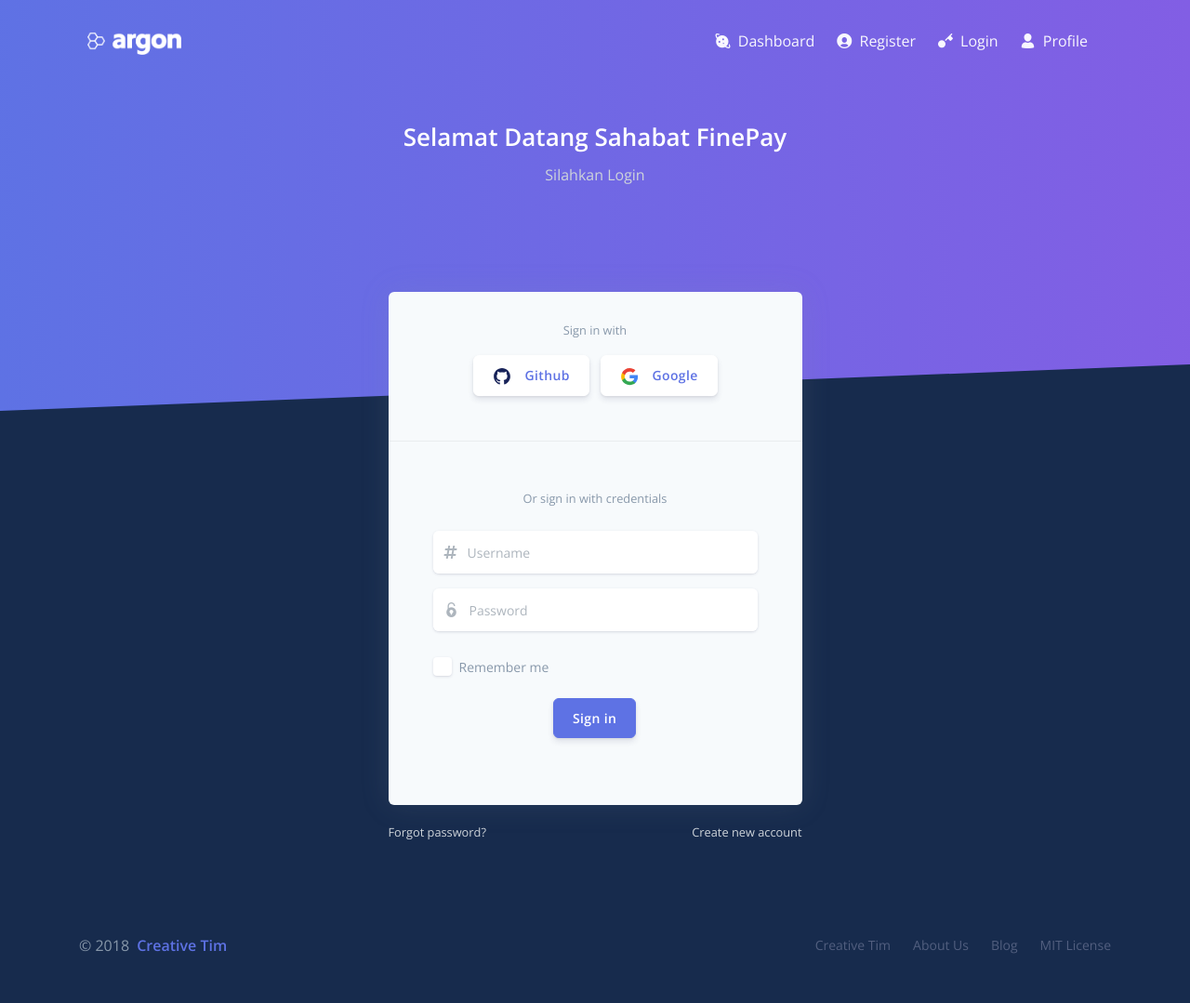
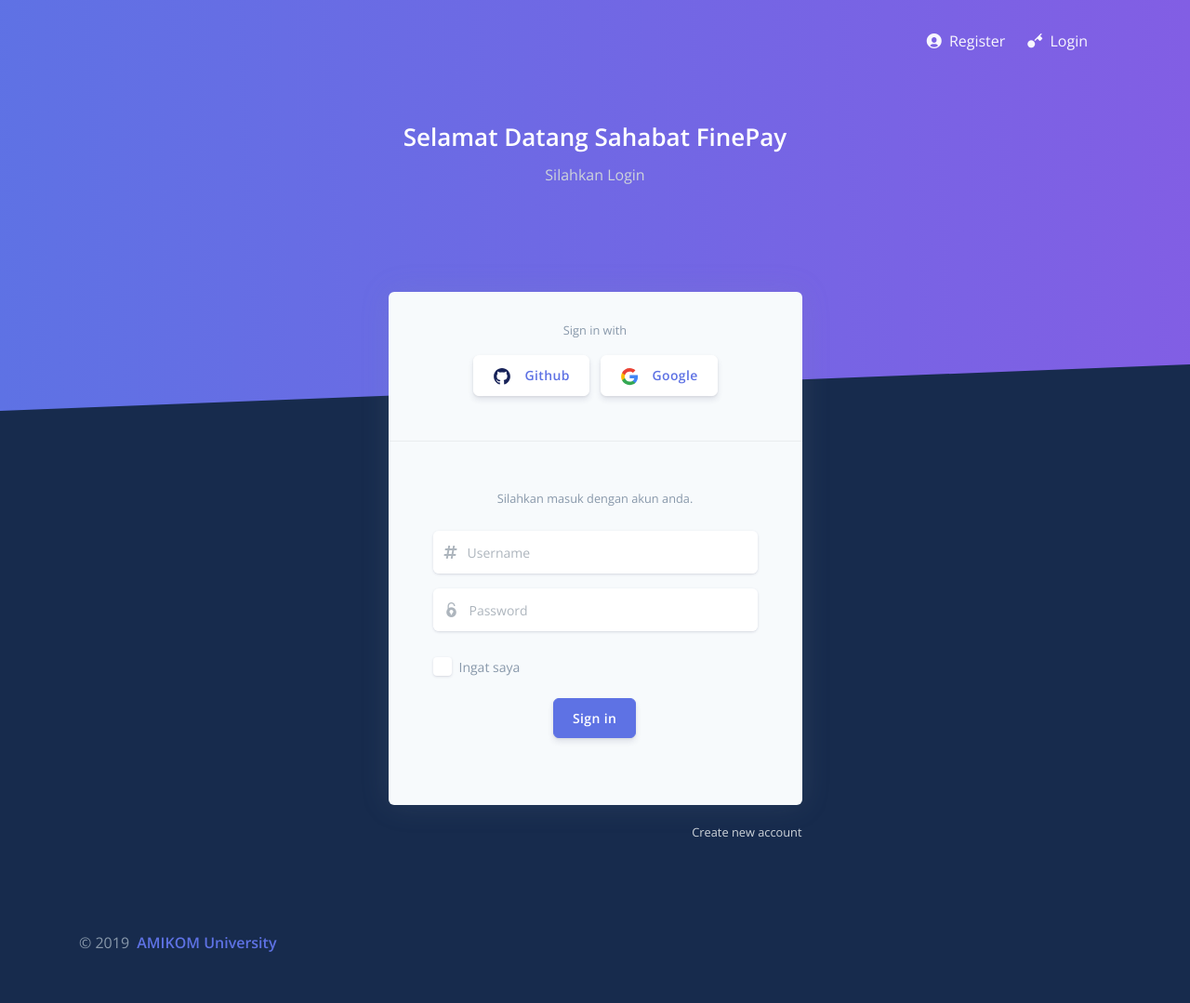
Before and after one commit to anangwp98/finepay-01, a PHP site: page /dashboard/admin/login.php in a window 1280 px wide. Shown: the whole page at 93% size. After the commit the page ends 1024 px from the top, so only its background shows below. Run offline with PHP 8.4, Linux system fonts and the light colour scheme; some libraries are stand-ins or nearby versions.

Commit message:
managelogin

```diff
--- a/dashboard/admin/login.php
+++ b/dashboard/admin/login.php
@@ -42,7 +42,7 @@
     <nav class="navbar navbar-top navbar-horizontal navbar-expand-md navbar-dark">
       <div class="container px-4">
         <a class="navbar-brand" href="../index.html">
-          <img src="../assets/img/brand/white.png" />
+          <img src="" />
         </a>
         <button class="navbar-toggler" type="button" data-toggle="collapse" data-target="#navbar-collapse-main" aria-controls="navbarSupportedContent" aria-expanded="false" aria-label="Toggle navigation">
           <span class="navbar-toggler-icon"></span>
@@ -67,12 +67,6 @@
           <!-- Navbar items -->
           <ul class="navbar-nav ml-auto">
             <li class="nav-item">
-              <a class="nav-link nav-link-icon" href="../index.html">
-                <i class="ni ni-planet"></i>
-                <span class="nav-link-inner--text">Dashboard</span>
-              </a>
-            </li>
-            <li class="nav-item">
               <a class="nav-link nav-link-icon" href="./register.php">
                 <i class="ni ni-circle-08"></i>
                 <span class="nav-link-inner--text">Register</span>
@@ -82,12 +76,6 @@
               <a class="nav-link nav-link-icon" href="./login.php">
                 <i class="ni ni-key-25"></i>
                 <span class="nav-link-inner--text">Login</span>
-              </a>
-            </li>
-            <li class="nav-item">
-              <a class="nav-link nav-link-icon" href="../examples/profile.html">
-                <i class="ni ni-single-02"></i>
-                <span class="nav-link-inner--text">Profile</span>
               </a>
             </li>
           </ul>
@@ -132,7 +120,7 @@
             </div>
             <div class="card-body px-lg-5 py-lg-5">
               <div class="text-center text-muted mb-4">
-                <small>Or sign in with credentials</small>
+                <small>Silahkan masuk dengan akun anda.</small>
               </div>
               <form action="./proses.php" method="POST">
                 <div class="form-group mb-3">
@@ -152,23 +140,20 @@
                   </div>
                 </div>
                 <div class="custom-control custom-control-alternative custom-checkbox">
-                  <input class="custom-control-input" id=" customCheckLogin" type="checkbox">
-                  <label class="custom-control-label" for=" customCheckLogin">
-                    <span class="text-muted">Remember me</span>
+                  <input class="custom-control-input" id="setcookie" type="checkbox" name="setcookie">
+                  <label class="custom-control-label" for="setcookie">
+                    <span class="text-muted">Ingat saya</span>
                   </label>
                 </div>
                 <div class="text-center">
-                  <button type="submit" class="btn btn-primary my-4" name="log_user">Sign in</button>
+                  <button type="submit" class="btn btn-primary my-4" name="login_admin">Sign in</button>
                 </div>
               </form>
             </div>
           </div>
           <div class="row mt-3">
-            <div class="col-6">
-              <a href="#" class="text-light"><small>Forgot password?</small></a>
-            </div>
-            <div class="col-6 text-right">
-              <a href="#" class="text-light"><small>Create new account</small></a>
+            <div class="col-xl-12 text-right">
+              <a href="./register.php" class="text-light"><small>Create new account</small></a>
             </div>
           </div>
         </div>
@@ -179,24 +164,8 @@
         <div class="row align-items-center justify-content-xl-between">
           <div class="col-xl-6">
             <div class="copyright text-center text-xl-left text-muted">
-              © 2018 <a href="https://www.creative-tim.com" class="font-weight-bold ml-1" target="_blank">Creative Tim</a>
+              © 2019 <a href="http://www.amikom.ac.id/" class="font-weight-bold ml-1" target="_blank">AMIKOM University</a>
             </div>
-          </div>
-          <div class="col-xl-6">
-            <ul class="nav nav-footer justify-content-center justify-content-xl-end">
-              <li class="nav-item">
-                <a href="https://www.creative-tim.com" class="nav-link" target="_blank">Creative Tim</a>
-              </li>
-              <li class="nav-item">
-                <a href="https://www.creative-tim.com/presentation" class="nav-link" target="_blank">About Us</a>
-              </li>
-              <li class="nav-item">
-                <a href="http://blog.creative-tim.com" class="nav-link" target="_blank">Blog</a>
-              </li>
-              <li class="nav-item">
-                <a href="https://github.com/creativetimofficial/argon-dashboard/blob/master/LICENSE.md" class="nav-link" target="_blank">MIT License</a>
-              </li>
-            </ul>
           </div>
         </div>
       </div>
```
Also changed, not shown: dashboard/admin/proses.php (+2 -5 lines).
